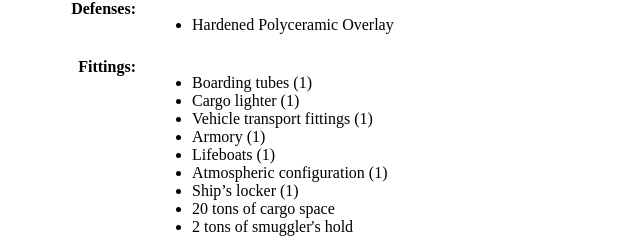
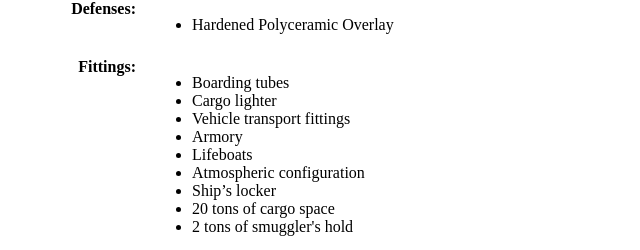
Before and after one commit to Zeikko/swn-generators, a React (Vite) app: page / in a window 1280 px wide. Shown: the part 404-654 px from the top of the page, without its empty margins (0-640 px from the left). Built offline with nearby package versions, Linux system fonts and the light colour scheme.

Commit message:
Hide number of fittings when there is only one

```diff
--- a/src/containers/App.js
+++ b/src/containers/App.js
@@ -67,7 +67,7 @@ export default class App extends Component {
           <Label>Fittings:</Label>
           <Attribute>
             <ul>
-              {fittings.map(fitting => <li key={fitting.value}>{fitting.value} { fitting.count && `(${fitting.count})`}</li>)}
+              {fittings.map(fitting => <li key={fitting.value}>{fitting.value} { fitting.count > 1 && `(${fitting.count})`}</li>)}
             </ul>
           </Attribute>
         </Row>
```
